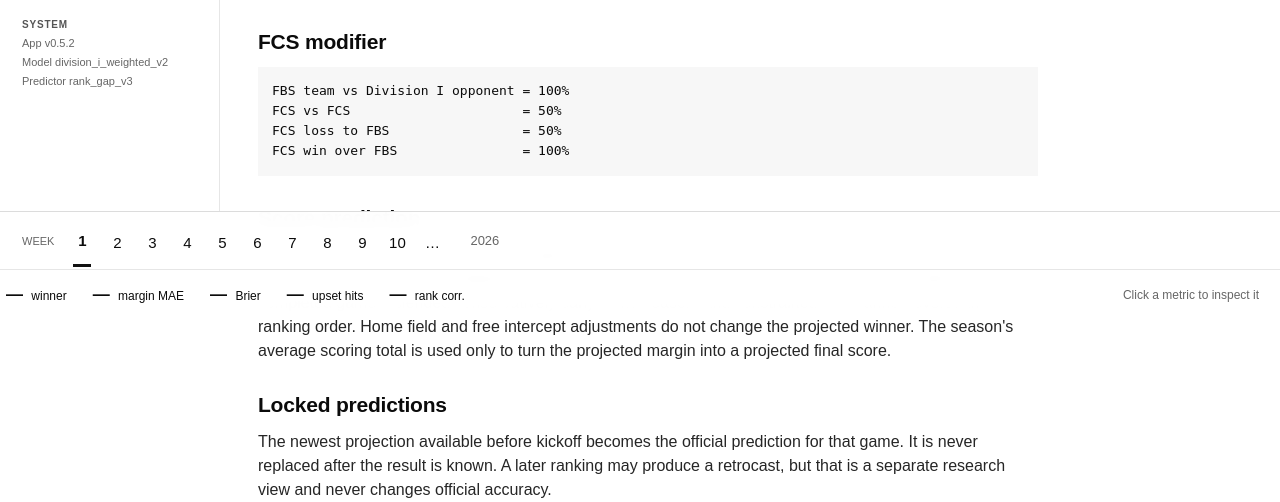
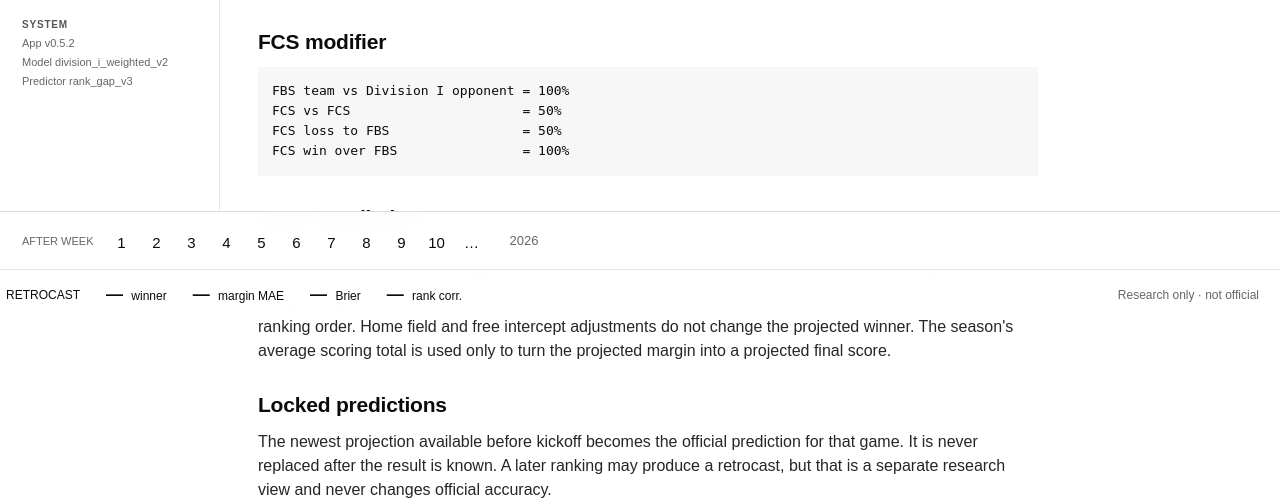
Before and after one commit to larrybillinger/NCAA_BCS_RANKING_CALCULATOR, a FastAPI app: page /method in a window 1280 px wide. Shown: the part 481-983 px from the top of the page. Run offline with FastAPI, Linux system fonts and the light colour scheme; data that the repository does not hold is empty.

Commit message:
Clarify ranking-week dock and show labeled retrocast ticker

```diff
--- a/src/ncaa_rankings/web/templates/base.html
+++ b/src/ncaa_rankings/web/templates/base.html
@@ -50,19 +50,26 @@
 
 <footer class="week-dock">
   <div class="week-row">
-    <span class="dock-label">WEEK</span>
+    <span class="dock-label">AFTER WEEK</span>
     {% set max_week = ([latest_week or 2, 10]|max) %}
-    {% for w in range(1, max_week + 1) %}<a class="week-link {% if w == selected_week %}active{% endif %}" href="/?week={{ w }}">{{ w }}</a>{% endfor %}
+    {% for w in range(1, max_week + 1) %}
+      {% if w in weeks %}
+        <a class="week-link {% if w == selected_week %}active{% endif %}" href="/?week={{ w }}">{{ w }}</a>
+      {% else %}
+        <a class="week-link future" href="/predictions?week={{ w }}&as_of={{ latest_week or '' }}">{{ w }}</a>
+      {% endif %}
+    {% endfor %}
     <a class="week-link" href="/predictions?week={{ (latest_week or 2) + 1 }}">…</a>
     <span class="season-label">{{ season }}</span>
   </div>
   <div class="ticker-row">
-    <a href="/stats?metric=winner_accuracy"><strong>{{ metrics.winner_accuracy|pct if metrics.games else '—' }}</strong> winner</a>
-    <a href="/stats?metric=spread_mae"><strong>{{ metrics.spread_mae|num if metrics.games else '—' }}</strong> margin MAE</a>
-    <a href="/stats?metric=brier"><strong>{{ metrics.brier|num(3) if metrics.games else '—' }}</strong> Brier</a>
-    <a href="/stats?metric=upset_hit_rate"><strong>{{ metrics.upset_hit_rate|pct if metrics.upset_hit_rate is not none else '—' }}</strong> upset hits</a>
-    <a href="/stats?metric=rank_result_correlation"><strong>{{ metrics.rank_result_correlation|num(2) if metrics.rank_result_correlation is not none else '—' }}</strong> rank corr.</a>
-    <span class="ticker-note">Click a metric to inspect it</span>
+    {% set dock_metrics = metrics if metrics.games else retro_metrics %}
+    <span class="ticker-mode">{{ 'OFFICIAL' if metrics.games else 'RETROCAST' }}</span>
+    <a href="/stats?metric=winner_accuracy"><strong>{{ dock_metrics.winner_accuracy|pct if dock_metrics.games else '—' }}</strong> winner</a>
+    <a href="/stats?metric=spread_mae"><strong>{{ dock_metrics.spread_mae|num if dock_metrics.games else '—' }}</strong> margin MAE</a>
+    <a href="/stats?metric=brier"><strong>{{ dock_metrics.brier|num(3) if dock_metrics.games else '—' }}</strong> Brier</a>
+    <a href="/stats?metric=rank_result_correlation"><strong>{{ dock_metrics.rank_result_correlation|num(2) if dock_metrics.rank_result_correlation is not none else '—' }}</strong> rank corr.</a>
+    <span class="ticker-note">{% if metrics.games %}Locked pregame ledger{% else %}Research only · not official{% endif %}</span>
   </div>
 </footer>
 </body>
```
